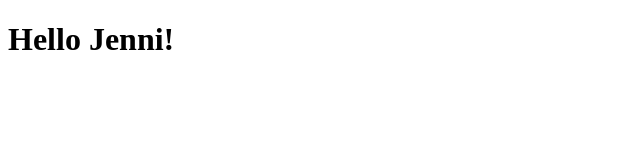
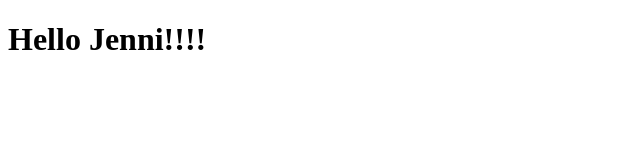
Before and after one commit to jennizinnow/test, a plain HTML site: page index.html in a window 1280 px wide. Shown: the full height of the page, 0-640 px from the left. Drawn offline with Linux system fonts and the light colour scheme.

Commit message:
New version of web file.

```diff
--- a/index.html
+++ b/index.html
@@ -5,6 +5,6 @@
     <title>Hallo Test</title>
   </head>
   <body>
-    <h1>Hello Jenni!</h1>
+    <h1>Hello Jenni!!!!</h1>
   </body>
 </html>
```
